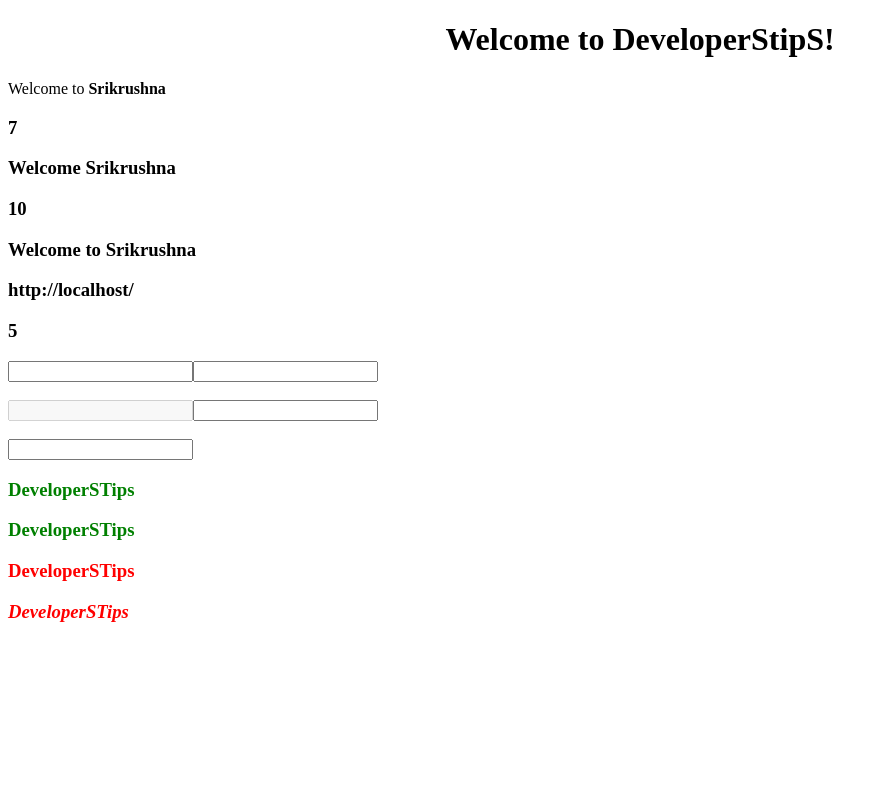
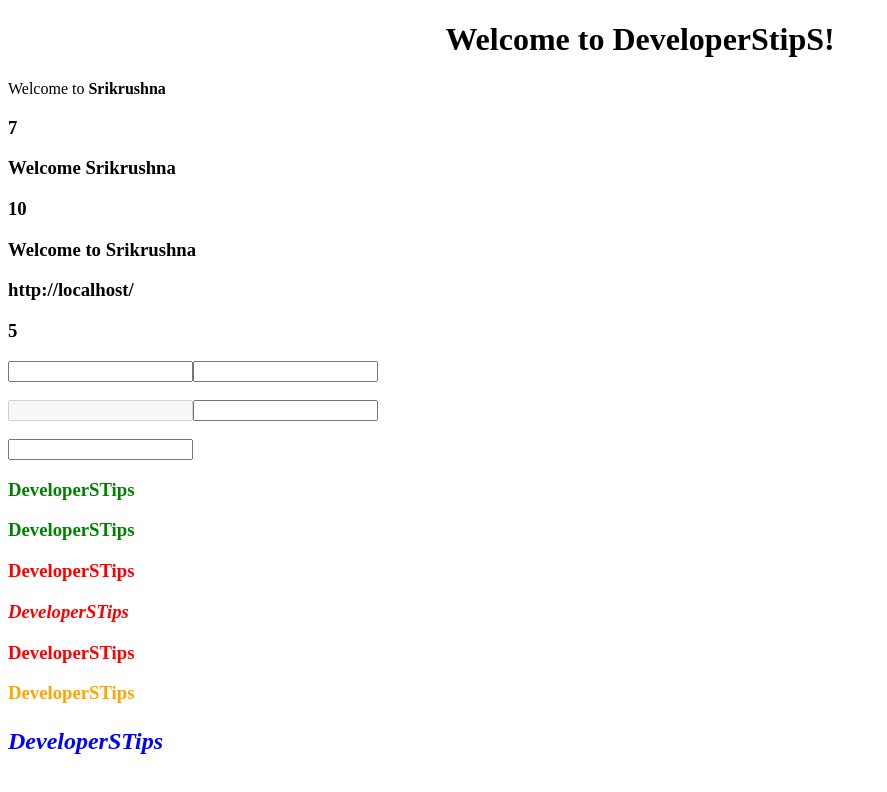
Before and after one commit to SrikrushnaP/angular_tutorial, an Angular app: page / in a window 1280 px wide. Shown: the top 792 px of the page, without its empty margins (0-887 px from the left). Built offline with nearby package versions, Linux system fonts and the light colour scheme.

Commit message:
Style Binding

```diff
--- a/src/app/first/first.component.ts
+++ b/src/app/first/first.component.ts
@@ -21,10 +21,13 @@ import { Component, OnInit } from '@angular/core';
 
 			<h3 class="text-success">DeveloperSTips</h3>
 			<h3 [class]="successClass">DeveloperSTips</h3>
+			<h3 [class.text-danger]="hasError">DeveloperSTips</h3>
+			<h3 [ngClass]="msgClasses">DeveloperSTips</h3>
 
-			<h3 [class.text-danger]="hasError">DeveloperSTips</h3>
+			<h3 [style.color]="hasError ? 'red' : 'green'">DeveloperSTips</h3>
+			<h3 [style.color]="hiLightColor">DeveloperSTips</h3>
+			<h3 [ngStyle]="myStyle">DeveloperSTips</h3>
 
-			<h3 [ngClass]="msgClasses">DeveloperSTips</h3>
 
 
 
@@ -59,6 +62,13 @@ export class FirstComponent implements OnInit {
 		"text-special": this.isSpecial
 	}
 
+	public hiLightColor = "orange";
+	public myStyle = {
+		color: "blue",
+		fontStyle: "italic",
+		fontSize: '1.5em'
+	}
+
   constructor() { }
 
   ngOnInit() {
```
